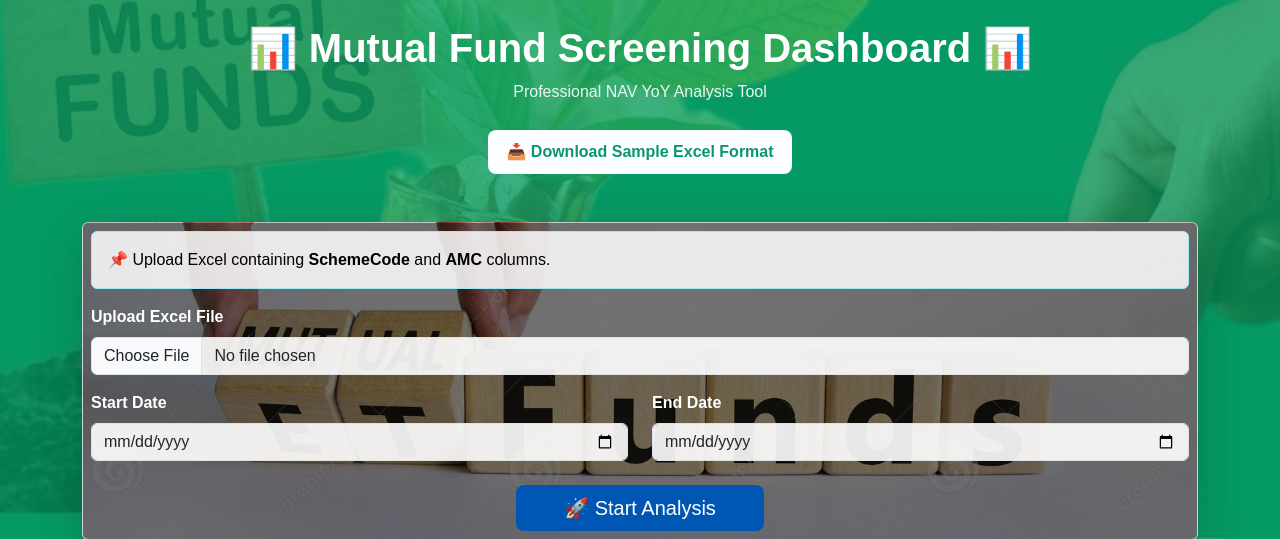
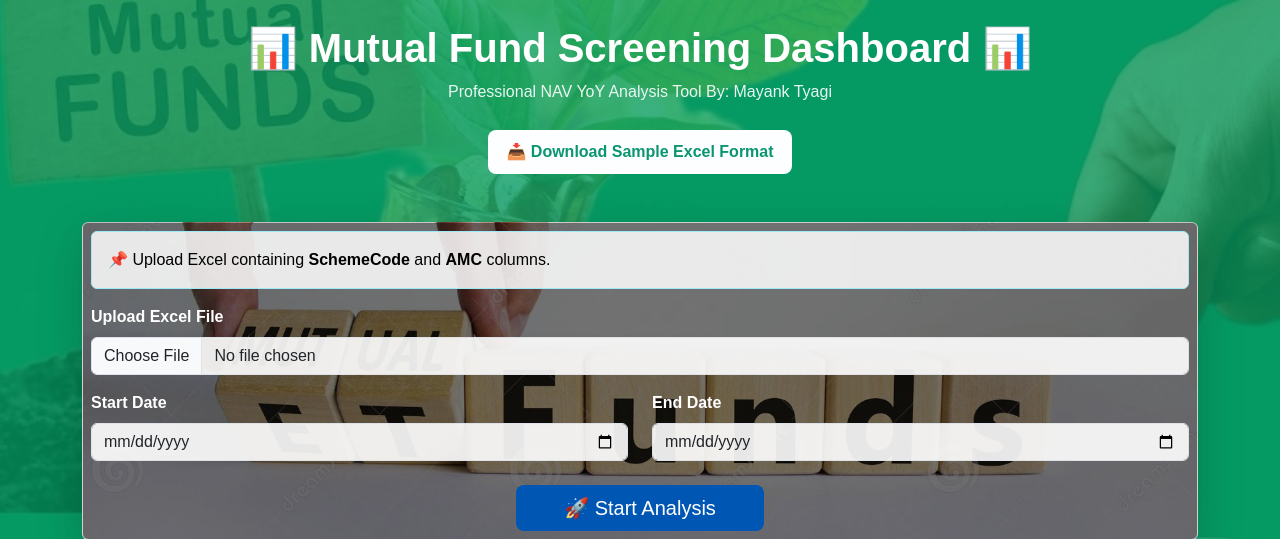
Before and after one commit to mayanktyagi26-ui/mfdb, a Flask app: page / in a window 1280 px wide. Shown: the top 539 px of the page. Run offline with Flask 3, Linux system fonts and the light colour scheme.

Commit message:
Updated UI design

```diff
--- a/templates/index.html
+++ b/templates/index.html
@@ -100,7 +100,7 @@
     <!-- Header -->
     <div class="text-center mb-5">
         <h1 class="title">📊 Mutual Fund Screening Dashboard 📊</h1>
-        <p class="subtitle">Professional NAV YoY Analysis Tool</p>
+        <p class="subtitle">Professional NAV YoY Analysis Tool By: Mayank Tyagi</p>
 
         <!-- GitHub Download -->
         <a href="https://raw.githubusercontent.com/mayanktyagi26-ui/mfdb/main/MF_DATA_list.xlsx"
```
